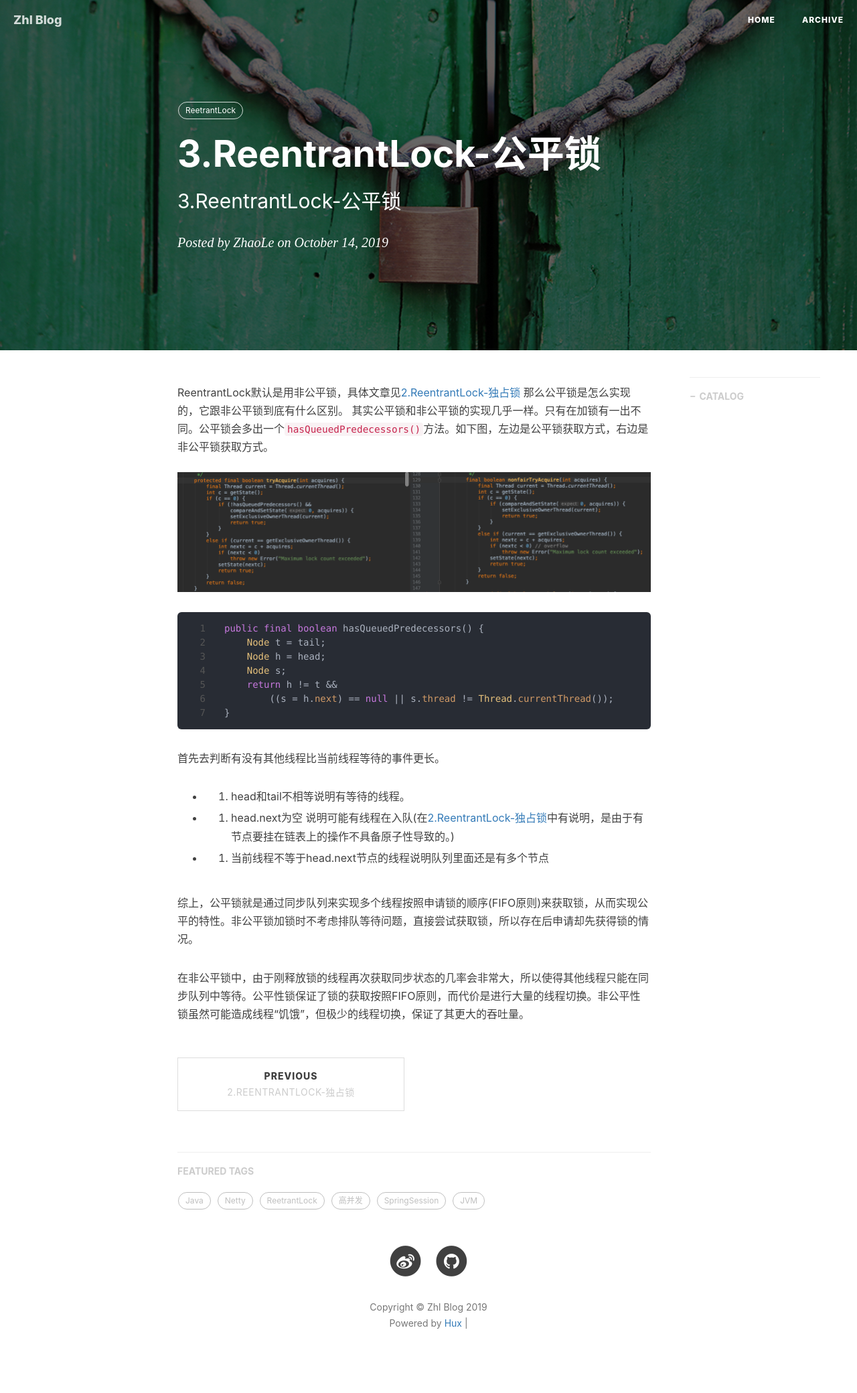
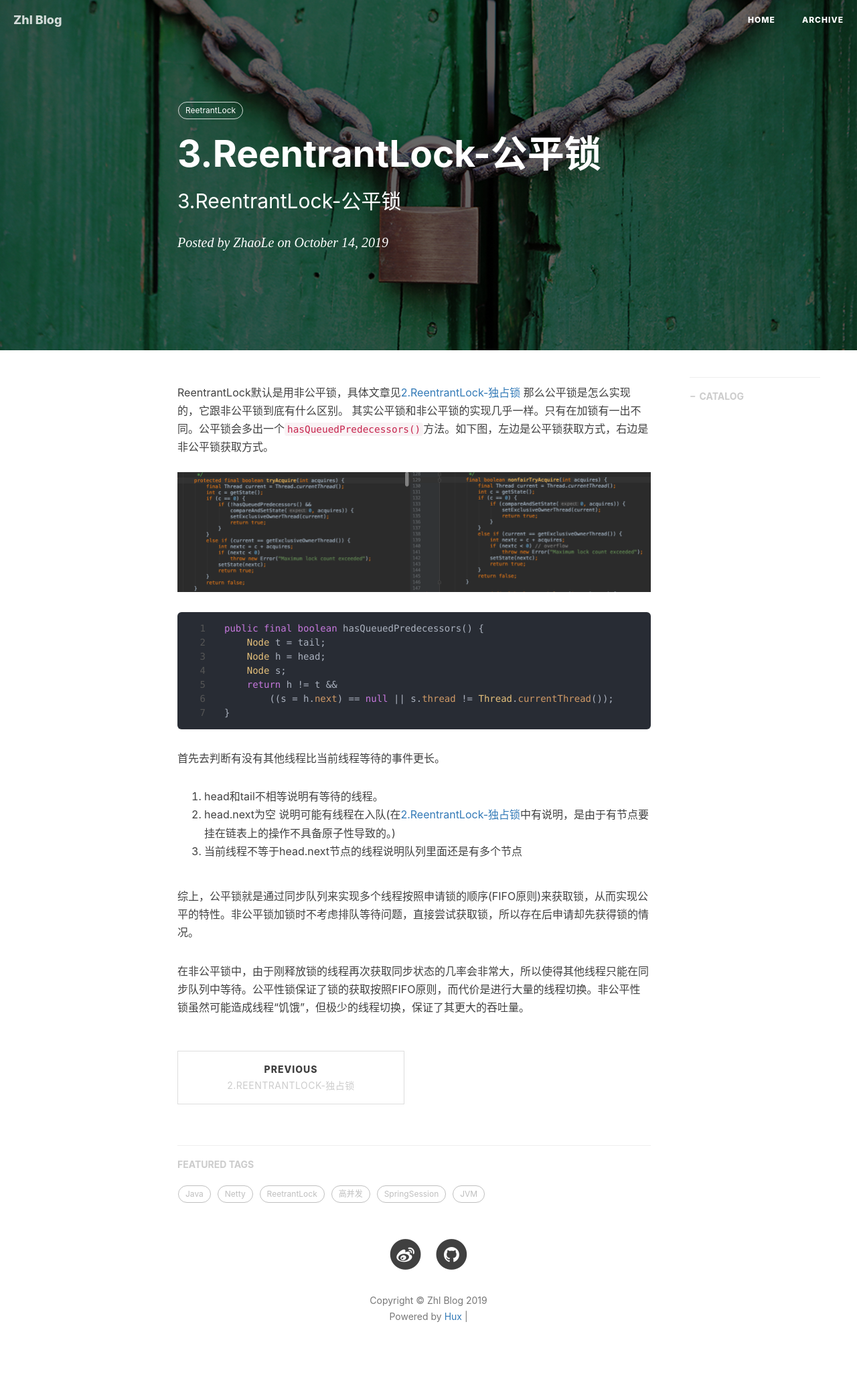
Before and after one commit to ZhaoLeBoy/zhaoleboy.github.io, a Jekyll site: the page built from _posts/2019-10-14-reetrantlock_lock3.md, in a window 1280 px wide. Shown: the whole page at 67% size. Built offline with Jekyll 4.4.1, drawn with Linux system fonts in a browser that asks for light colours; nearby versions of some CDN libraries; comment, search, counter and statistics services are not loaded.

Commit message:
修改文章

````diff
--- a/_posts/2019-10-14-reetrantlock_lock3.md
+++ b/_posts/2019-10-14-reetrantlock_lock3.md
@@ -10,7 +10,7 @@
     - ReetrantLock
 ---
 
-ReentrantLock默认是用非公平锁，具体文章见[2.ReentrantLock-独占锁](!http://jinlipool.com/2019/10/14/reetrantlock_lock2/)
+ReentrantLock默认是用非公平锁，具体文章见[2.ReentrantLock-独占锁](http://jinlipool.com/2019/10/14/reetrantlock_lock2/)
 那么公平锁是怎么实现的，它跟非公平锁到底有什么区别。
 其实公平锁和非公平锁的实现几乎一样。只有在加锁有一出不同。公平锁会多出一个`hasQueuedPredecessors()`方法。如下图，左边是公平锁获取方式，右边是非公平锁获取方式。
 ![dd1c6b8ee22bff9043e9072e33f48892](/img/lock/reetrantlock/reentrantlock-code.png)
@@ -25,9 +25,9 @@
 }
 ```
 首先去判断有没有其他线程比当前线程等待的事件更长。
-* 1. head和tail不相等说明有等待的线程。
-* 2. head.next为空 说明可能有线程在入队(在[2.ReentrantLock-独占锁](!http://jinlipool.com/2019/10/14/reetrantlock_lock2/)中有说明，是由于有节点要挂在链表上的操作不具备原子性导致的。)
-* 3. 当前线程不等于head.next节点的线程说明队列里面还是有多个节点
+ 1. head和tail不相等说明有等待的线程。
+ 2. head.next为空 说明可能有线程在入队(在[2.ReentrantLock-独占锁](http://jinlipool.com/2019/10/14/reetrantlock_lock2/)中有说明，是由于有节点要挂在链表上的操作不具备原子性导致的。)
+ 3. 当前线程不等于head.next节点的线程说明队列里面还是有多个节点
 
 
 综上，公平锁就是通过同步队列来实现多个线程按照申请锁的顺序(FIFO原则)来获取锁，从而实现公平的特性。非公平锁加锁时不考虑排队等待问题，直接尝试获取锁，所以存在后申请却先获得锁的情况。
````
Also changed, not shown: _posts/2019-10-14-reetrantlock_lock1.md (+2 -2 lines).
